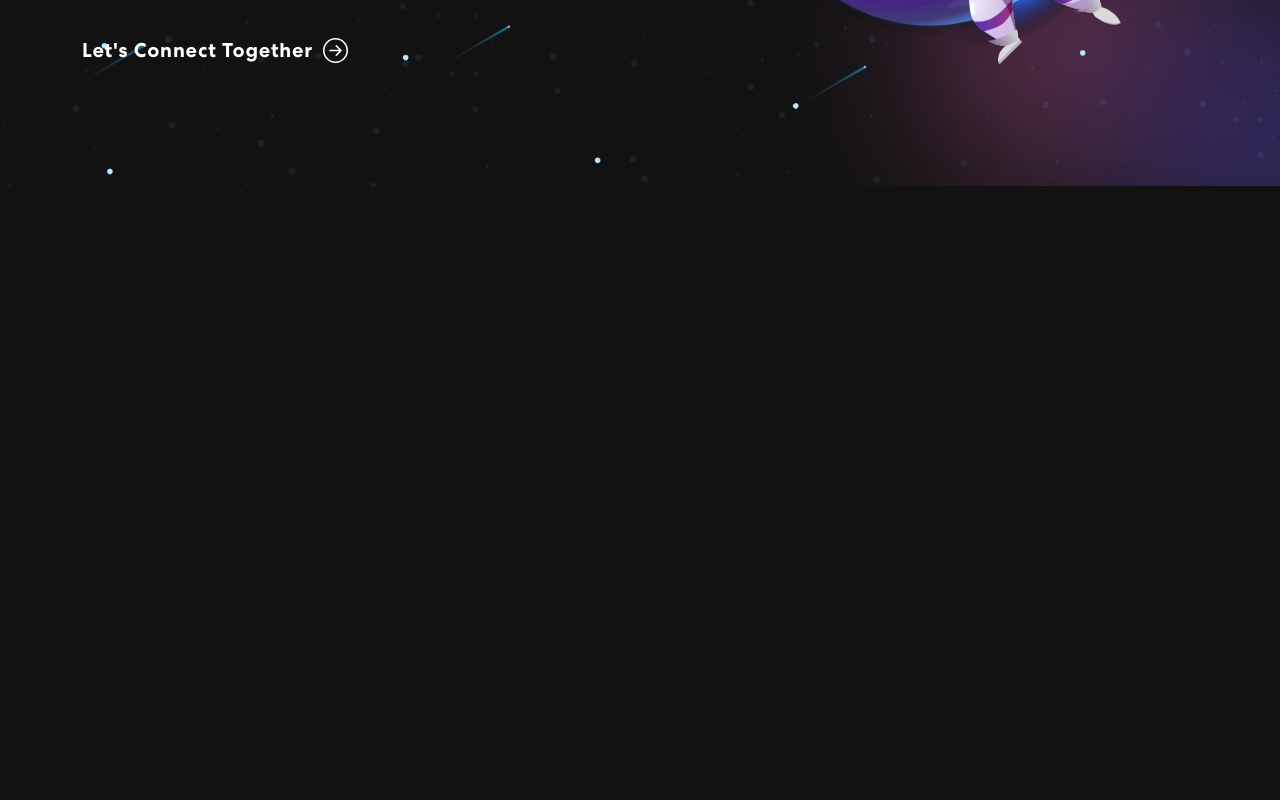
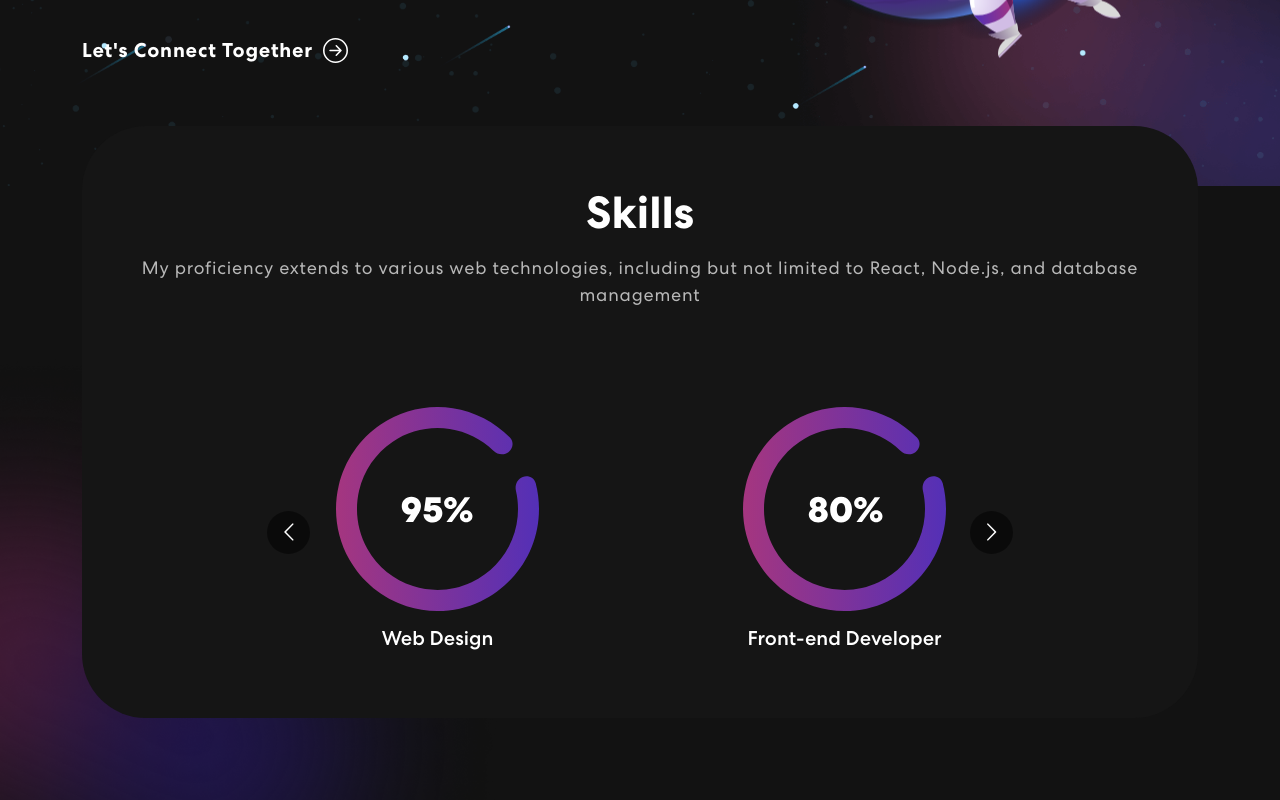
Before and after one commit to rialparmar1777/rialparmar1777.github.io, a React (Create React App) app: page / in a window 1280 px wide. Shown: the part 580-1380 px from the top of the page. Before the commit the page ends 800 px from the top, so only its background shows below. Built offline with nearby package versions, Linux system fonts and the light colour scheme.

Commit message:
Worked on Skills.js to showcase

```diff
--- a/src/App.js
+++ b/src/App.js
@@ -3,12 +3,14 @@ import './App.css';
 import { NavBar } from './components/NavBar';
 import { Banner } from './components/Banner';
 import 'bootstrap/dist/css/bootstrap.min.css';
+import { Skills } from './components/Skills';
 
 function App() {
   return (
     <div className="App">
       <NavBar />
       <Banner />
+      <Skills />
     </div>
   );
 }
--- /dev/null
+++ b/src/components/Skills.js
@@ -0,0 +1,68 @@
+import React from "react";
+import { Col, Container, Row } from "react-bootstrap";
+import Carousel from "react-multi-carousel";
+import "react-multi-carousel/lib/styles.css";
+import meter1 from "../assets/img/meter1.svg";
+import meter2 from "../assets/img/meter2.svg";
+import meter3 from "../assets/img/meter3.svg";
+import colorSharp from "../assets/img/color-sharp.png";
+
+export const Skills = () => {
+    const responsive = {
+        superLargeDesktop: {
+            breakpoint: { max: 4000, min: 3000 },
+            items: 5
+        },
+        desktop: {
+            breakpoint: { max: 3000, min: 1024 },
+            items: 3
+        },
+        tablet: {
+            breakpoint: { max: 1024, min: 464 },
+            items: 2
+        },
+        mobile: {
+            breakpoint: { max: 464, min: 0 },
+            items: 1
+        }
+    };
+
+    return (
+        <section className="skill" id="skills">
+            <Container>
+                <Row>
+                    <Col>
+                        <div className="skill-bx">
+                            <h2>Skills</h2>
+                            <p>My proficiency extends to various web technologies, including but not limited to React, Node.js, and database management</p><br></br>
+                            <Carousel responsive={responsive} infinite={true} className="skill-slider">
+                                <div className="item">
+                                    <img src={meter1} alt="Meter 1" />
+                                    <h5>Web Design</h5>
+                                </div>
+                                <div className="item">
+                                    <img src={meter2} alt="Meter 2" />
+                                    <h5>Front-end Developer</h5>
+                                </div>
+                                <div className="item">
+                                    <img src={meter3} alt="Meter 3" />
+                                    <h5>Backend Developer</h5>
+                                </div>
+                                <div className="item">
+                                    <img src={meter1} alt="Meter 1" />
+                                    <h5>UX/UI Design</h5>
+                                </div>
+                                <div className="item">
+                                    <img src={meter1} alt="Meter 2" />
+                                    <h5>Python Developer</h5>
+                                </div>
+
+                            </Carousel>
+                        </div>
+                    </Col>
+                </Row>
+            </Container>
+            <img src={colorSharp} alt="Background Image" className="background-image-left" />
+        </section>
+    );
+};
```
